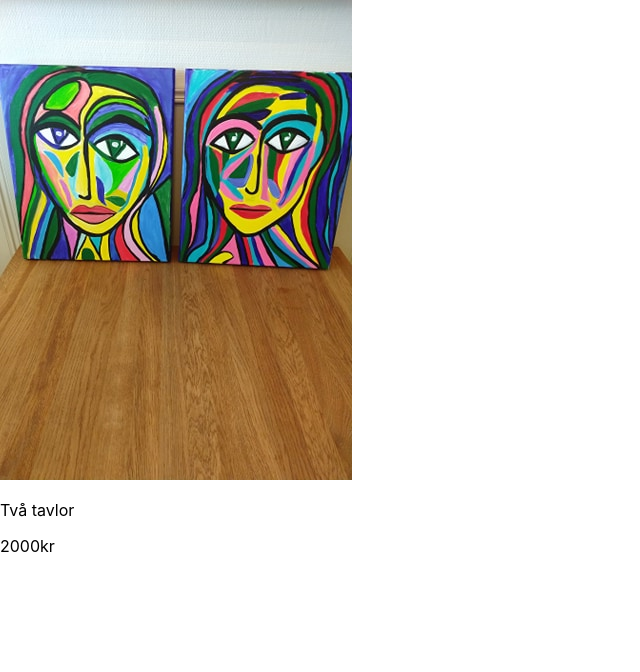
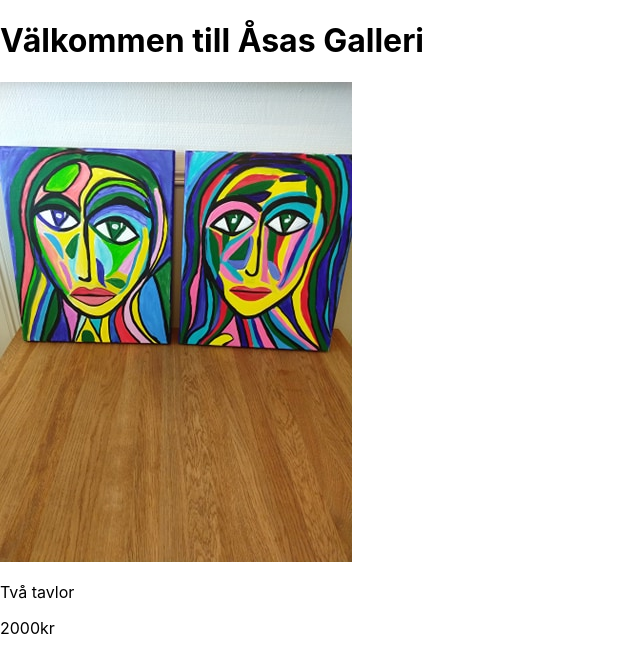
Before and after one commit to Monjola/asas-galleri-react, a React (Create React App) app: page / in a window 1280 px wide. Shown: the top 672 px of the page, without its empty margins (0-640 px from the left). Built offline with nearby package versions, Linux system fonts and the light colour scheme.

Commit message:
added header and fixed hosting issues

```diff
--- a/public/index.html
+++ b/public/index.html
@@ -24,7 +24,7 @@
       work correctly both with client-side routing and a non-root public URL.
       Learn how to configure a non-root public URL by running `npm run build`.
     -->
-    <title>React App</title>
+    <title>Åsas Galleri</title>
   </head>
   <body>
     <noscript>You need to enable JavaScript to run this app.</noscript>
--- a/src/App.js
+++ b/src/App.js
@@ -1,10 +1,14 @@
 import React from 'react';
-import logo from './logo.svg';
 import './App.css';
 import Painting from './components/Painting/Painting'
+import Header from './components/Header/Header'
 function App() {
   return (
-    <Painting/>
+    <div>
+      <Header/>
+      <Painting />
+    </div>
+
   );
 }
 
--- /dev/null
+++ b/src/components/Header/Header.js
@@ -0,0 +1,9 @@
+import React from 'react'
+
+export default function Header() {
+    return (
+        <div>
+            <h1>Välkommen till Åsas Galleri</h1>
+        </div>
+    )
+}
```
Also changed, not shown: firebase.json (added), public/manifest.json, 1 other file (tests, documents, lock files or other folders).
